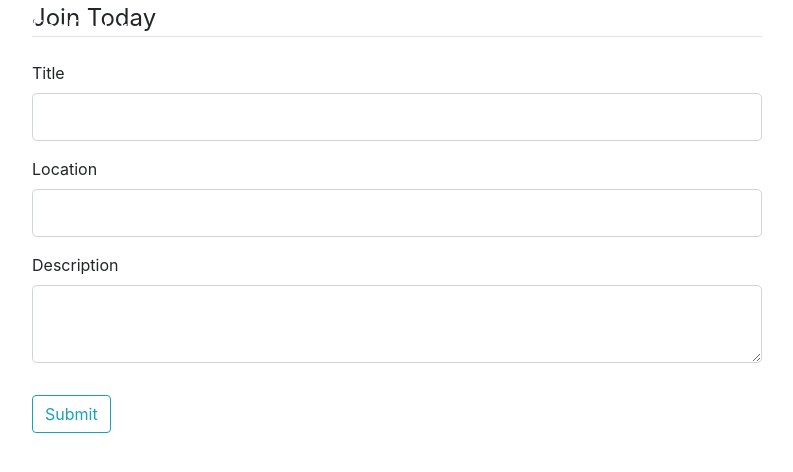
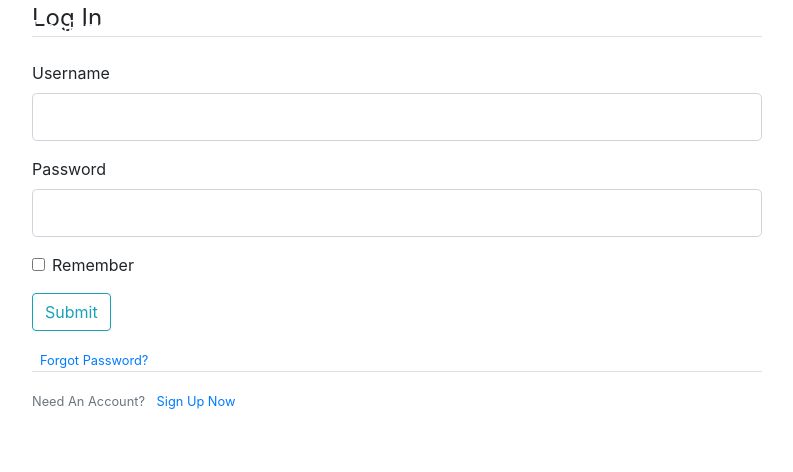
Before and after one commit to Wilhacks-4-0-2023/EcoFinder, a Python web app: template templates/events.html in a window 1280 px wide. Shown: the top 472 px of the page, without its empty margins (53-846 px from the left). Run offline with Jinja, Linux system fonts and the light colour scheme; the template is opened without the code that fills it: most values are stand-ins (such as "Sample title", 1, 10 or a date in 2020); form fields are guessed from the names that the template uses; some libraries are stand-ins or nearby versions.

Commit message:
394jriqwejropiqjweroipqjwepioj

```diff
--- a/app.py
+++ b/app.py
@@ -1,6 +1,6 @@
 from flask import Flask, render_template, flash, url_for, redirect
 from datetime import datetime
-from forms import RegistrationForm, LoginForm
+from form import RegistrationForm, LoginForm
 
 from flask_sqlalchemy import SQLAlchemy
 
@@ -64,7 +64,7 @@ def about():
 
 @app.route("/events")
 def events():
-    return render_template('events.html', title = 'Events', data = '')
+    return render_template('events.html', title = 'Events', form = form')
 
 @app.route("/map")
 def map():
--- a/templates/events.html
+++ b/templates/events.html
@@ -4,52 +4,49 @@
         <form method="POST" action="">
             {{ form.hidden_tag() }}
             <fieldset class="form-group">
-                <legend class="border-bottom mb-4">Join Today</legend>
+                <legend class="border-bottom mb-4">Log In</legend>
                 <div class="form-group">
-                    {{ form.title.label(class="form-control-label") }}
-
-                    {% if form.title.errors %}
-                        {{ form.title(class="form-control form-control-lg is-invalid") }}
+                    {{ form.username.label(class="form-control-label") }}
+                    {% if form.username.errors %}
+                        {{ form.username(class="form-control form-control-lg is-invalid") }}
                         <div class="invalid-feedback">
-                            {% for error in form.title.errors %}
+                            {% for error in form.username.errors %}
                                 <span>{{ error }}</span>
                             {% endfor %}
                         </div>
                     {% else %}
-                        {{ form.title(class="form-control form-control-lg") }}
+                        {{ form.username(class="form-control form-control-lg") }}
                     {% endif %}
                 </div>
                 <div class="form-group">
-                    {{ form.location.label(class="form-control-label") }}
-                    {% if form.location.errors %}
-                        {{ form.location(class="form-control form-control-lg is-invalid") }}
+                    {{ form.password.label(class="form-control-label") }}
+                    {% if form.password.errors %}
+                        {{ form.password(class="form-control form-control-lg is-invalid") }}
                         <div class="invalid-feedback">
-                            {% for error in form.location.errors %}
+                            {% for error in form.password.errors %}
                                 <span>{{ error }}</span>
                             {% endfor %}
                         </div>
                     {% else %}
-                        {{ form.location(class="form-control form-control-lg") }}
+                        {{ form.password(class="form-control form-control-lg") }}
                     {% endif %}
                 </div>
-                <div class="form-group">
-                    {{ form.description.label(class="form-control-label") }}
-                    {% if form.description.errors %}
-                        {{ form.description(class="form-control form-control-lg is-invalid") }}
-                        <div class="invalid-feedback">
-                            {% for error in form.description.errors %}
-                                <span>{{ error }}</span>
-                            {% endfor %}
-                        </div>
-                    {% else %}
-                        {{ form.description(class="form-control form-control-lg") }}
-                    {% endif %}
+                <div class="form-check">
+                    {{ form.remember(class="form-check-input") }}
+                    {{ form.remember.label(class="form-check-label") }}
                 </div>
             </fieldset>
             <div class="form-group">
                 {{ form.submit(class="btn btn-outline-info") }}
             </div>
+            <small class="text-muted ml-2">
+                <a href="#">Forgot Password?</a>
+            </small>
         </form>
     </div>
-
+    <div class="border-top pt-3">
+        <small class="text-muted">
+            Need An Account? <a class="ml-2" href="{{ url_for('register') }}">Sign Up Now</a>
+        </small>
+    </div>
 {% endblock content %}
```
Also changed, not shown: form.py (renamed from forms.py).
